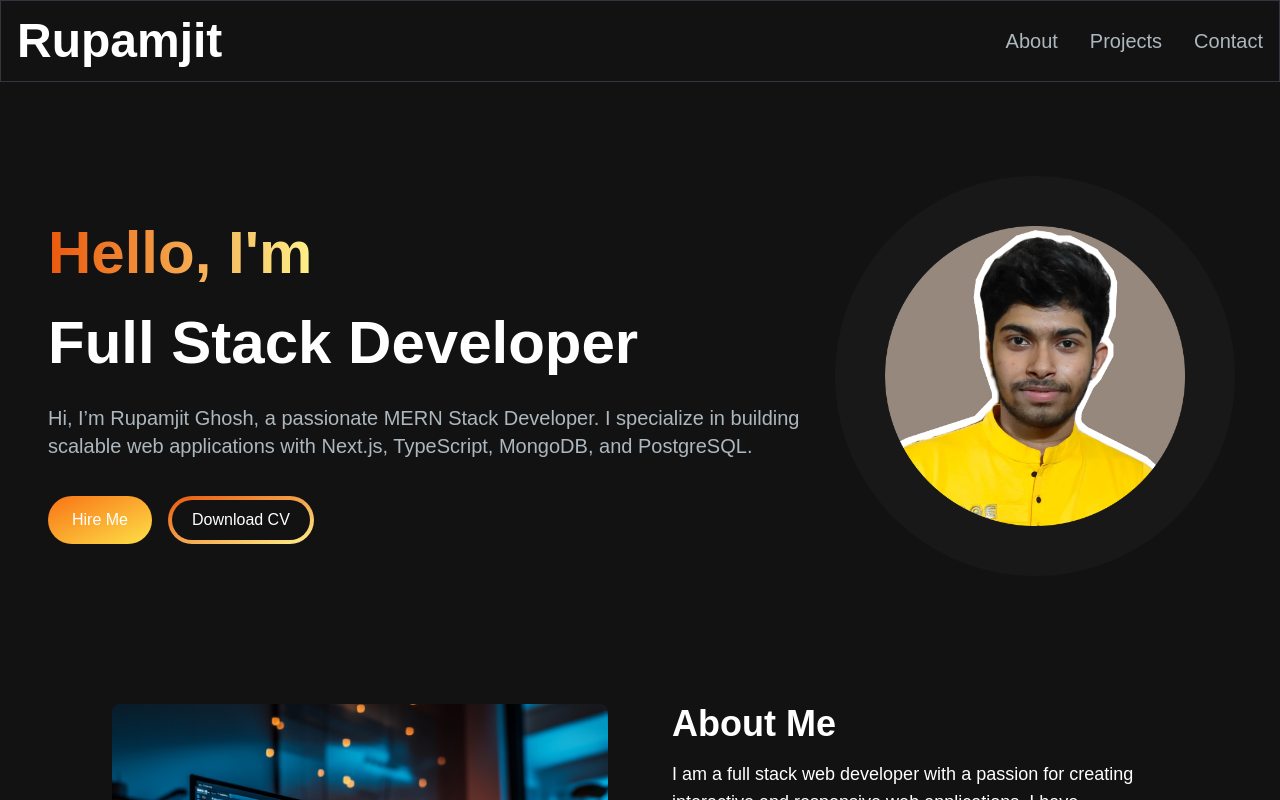
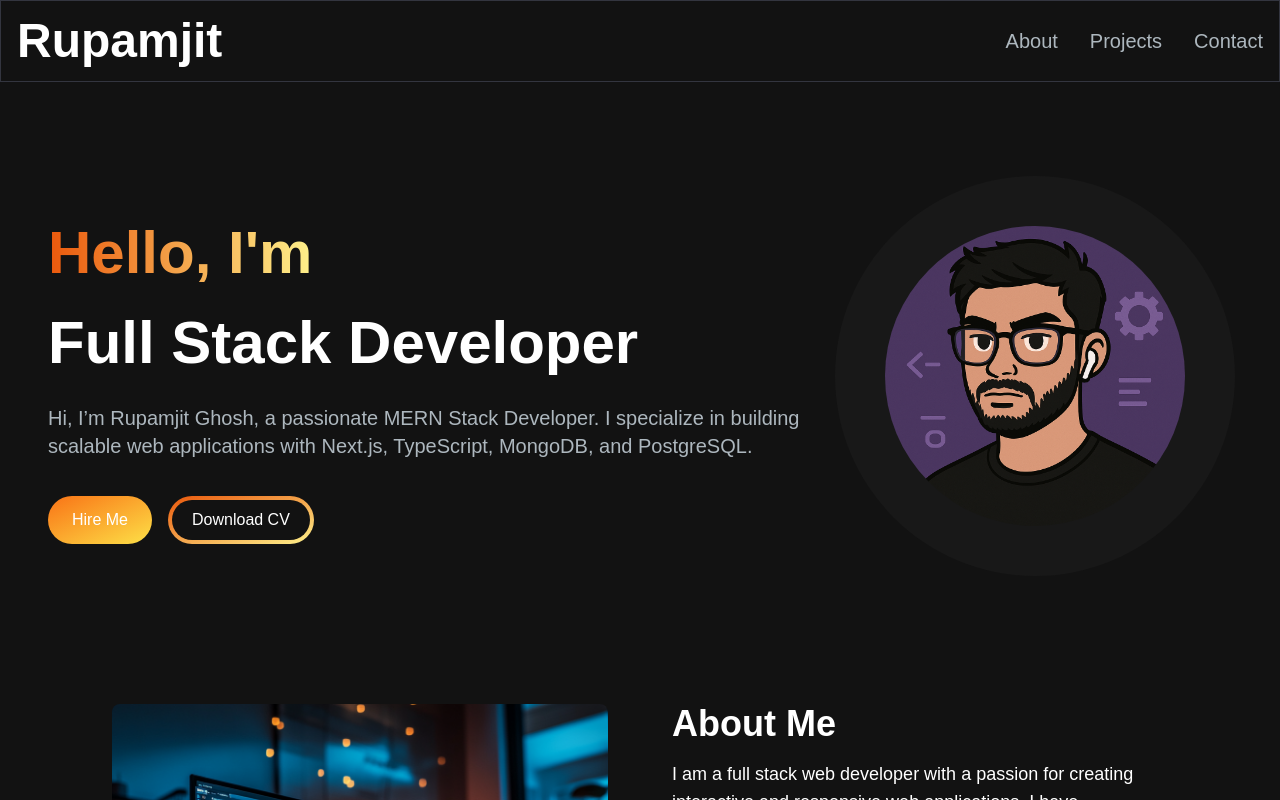
Before and after one commit to rupamjit/portfolio-website, a Next.js app: page / in a window 1280 px wide. Shown: the top 800 px of the page. Built offline with nearby package versions, Linux system fonts and the light colour scheme.

Commit message:
update profile

```diff
--- a/src/app/components/HeroSection.jsx
+++ b/src/app/components/HeroSection.jsx
@@ -66,12 +66,12 @@ const HeroSection = () => {
         >
           <div className="rounded-full bg-[#181818] w-[250px] h-[250px] lg:w-[400px] lg:h-[400px] relative">
             <Image
-              src="/profile.png"
-              alt="hero image"
-              className=" absolute transform -translate-x-1/2 -translate-y-1/2 top-1/2 left-1/2"
-              width={300}
-              height={300}
-            />
+  src="/profile2.png"
+  alt="hero image"
+  className="absolute transform -translate-x-1/2 -translate-y-1/2 top-1/2 left-1/2 rounded-full"
+  width={300}
+  height={300}
+/>
           </div>
         </motion.div>
       </div>
```
Also changed, not shown: public/profile.png (deleted), public/profile2.png (added).
